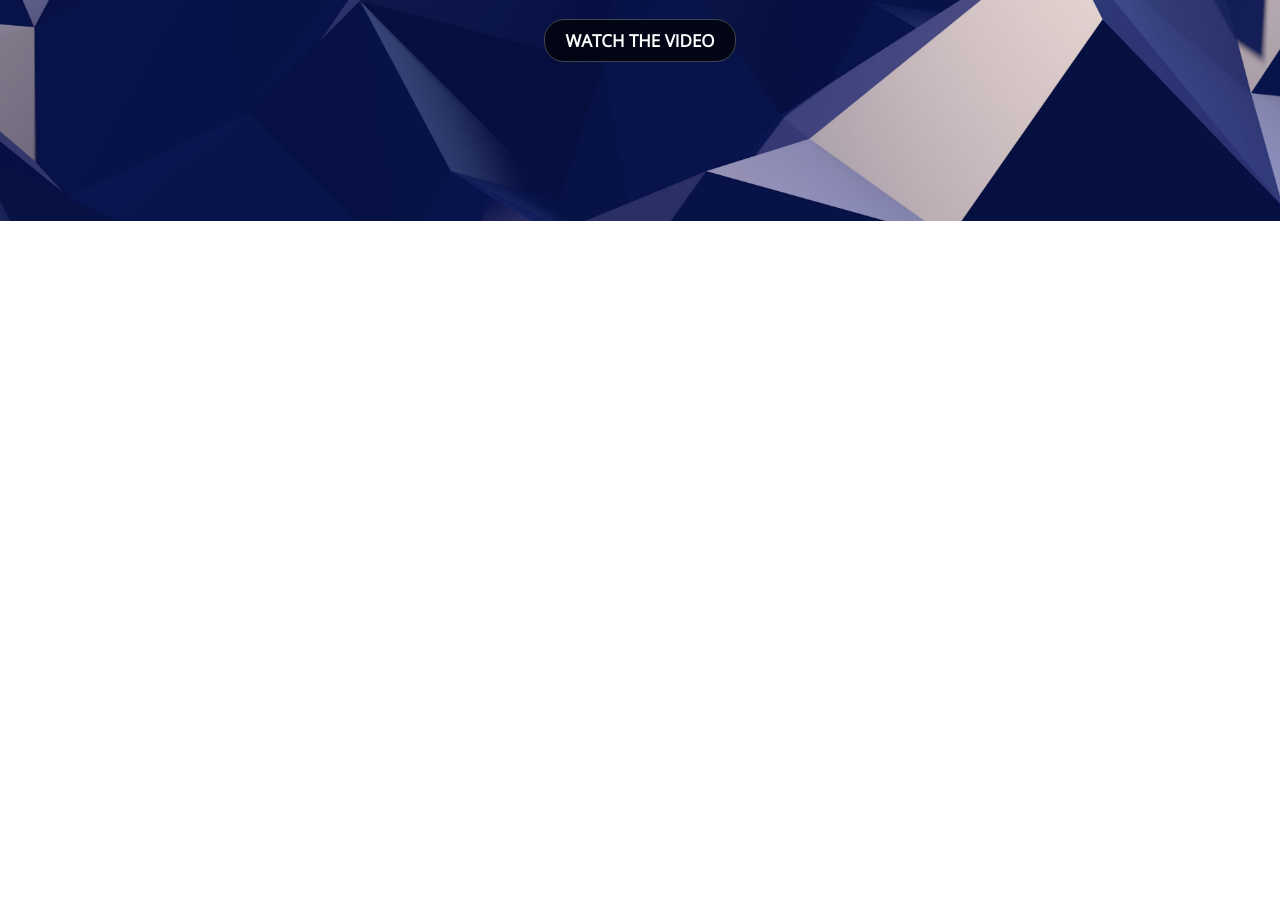
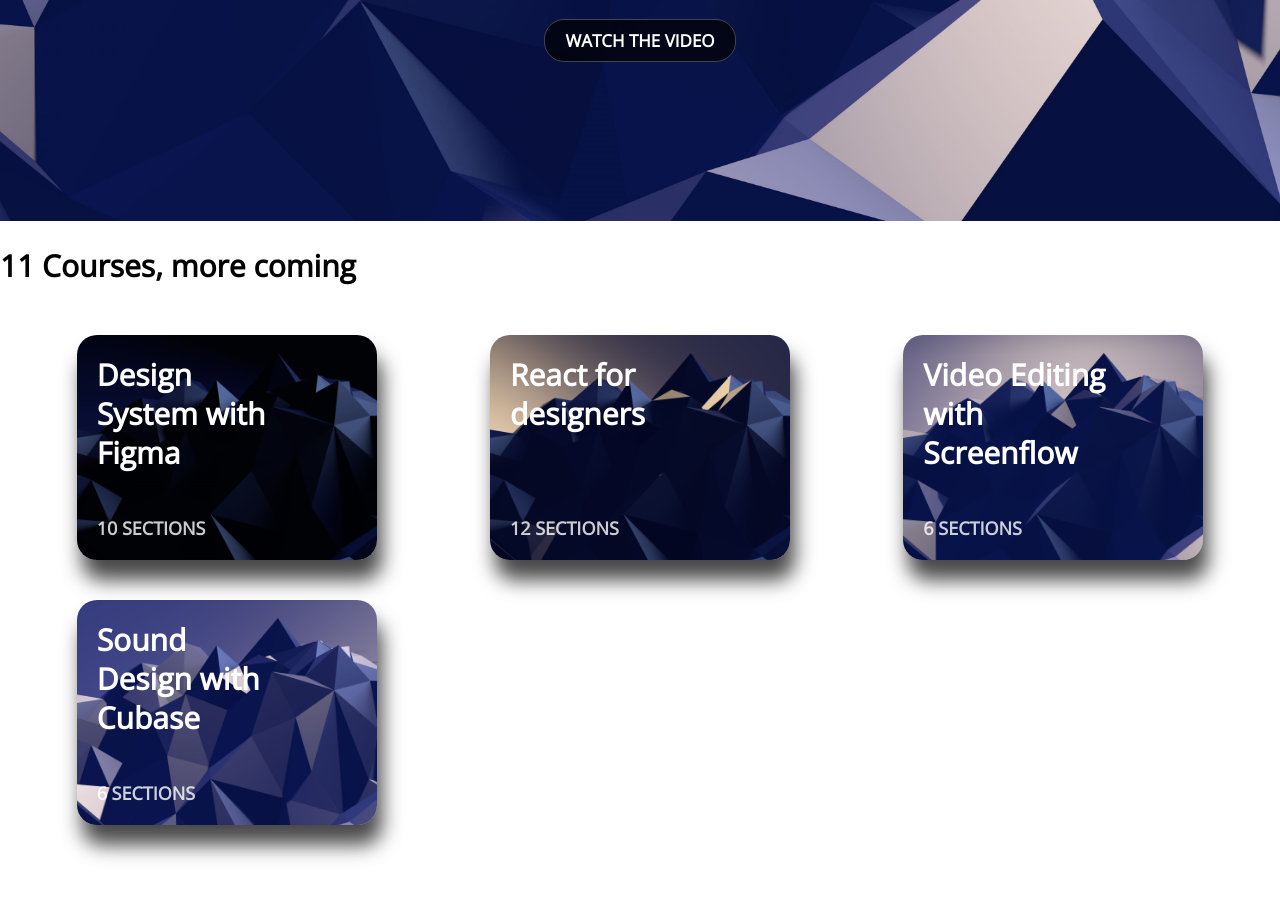
Before and after one commit to EdsonLuiz/isostudy, a Gatsby site: page / in a window 1280 px wide. Shown: the part 579-1476 px from the top of the page. Before the commit the page ends 800 px from the top, so only its background shows below. Built offline with nearby package versions, Linux system fonts and the light colour scheme; Gatsby itself is replaced by a stand-in of ours.

Commit message:
Add card group

```diff
--- a/src/components/layout.css
+++ b/src/components/layout.css
@@ -1,7 +1,7 @@
 @import url('https://fonts.googleapis.com/css?family=Open+Sans');
 
 body {
-   font-family: 'Open Sans', Oxygen, "sans serif";
+  font-family: 'Open Sans', Oxygen, 'sans serif';
   margin: 0;
   font-size: 20px;
   line-height: 1.3;
@@ -57,7 +57,7 @@ a {
   padding: 9px 20px;
   border: 1px solid rgba(255, 255, 255, 0.25);
   border-radius: 20px;
-   transition: 1.5s cubic-bezier(0.2, 0.82, 0.2, 1)
+  transition: 1.5s cubic-bezier(0.2, 0.82, 0.2, 1);
 }
 
 .hero a:hover {
@@ -66,9 +66,17 @@ a {
   border: 1px solid rgba(0, 0, 0, 0.25);
 }
 
+.card-group {
+  margin: 50px 40px 100px;
+  display: grid;
+  grid-template-columns: repeat(3, 1fr);
+  grid-gap: 40px;
+  justify-items: center;
+}
+
 @media (max-width: 640px) {
   .hero-group {
-      padding:  100px 20px;
+    padding: 100px 20px;
   }
 
   .hearo h1 {
--- a/src/pages/index.js
+++ b/src/pages/index.js
@@ -4,6 +4,12 @@ import { Link } from 'gatsby'
 import Layout from '../components/layout'
 // import Image from '../components/image'
 import SEO from '../components/seo'
+import Card from '../components/Card'
+
+import wallpaper from '../images/wallpaper.jpg'
+import wallpaper2 from '../images/wallpaper2.jpg'
+import wallpaper3 from '../images/wallpaper3.jpg'
+import wallpaper4 from '../images/wallpaper4.jpg'
 
 const IndexPage = () => (
   <Layout>
@@ -11,11 +17,41 @@ const IndexPage = () => (
     <div className="hero">
       <div className="hero-group">
         <h1>Learn to design and code React apps</h1>
-        <p>Complete courses about the best tools and design systems. Prototype and build apps with React and Swift.</p>
+        <p>
+          Complete courses about the best tools and design systems. Prototype
+          and build apps with React and Swift.
+        </p>
         <Link to="/page-2/">Watch the video</Link>
       </div>
     </div>
-{/*
+
+    <div className="cards">
+      <h2>11 Courses, more coming</h2>
+      <div className="card-group">
+        <Card
+          title="Design System with Figma"
+          text="10 sections"
+          image={wallpaper}
+        />
+        <Card
+          title="React for designers"
+          text="12 sections"
+          image={wallpaper2}
+        />
+        <Card
+          title="Video Editing with Screenflow"
+          text="6 sections"
+          image={wallpaper3}
+        />
+        <Card
+          title="Sound Design with Cubase"
+          text="6 sections"
+          image={wallpaper4}
+        />
+      </div>{' '}
+      {/* END .card-group */}
+    </div>
+    {/*
     <p>Welcome to your new Gatsby site.</p>
     <p>Now go build something great.</p>
     <div style={{ maxWidth: `300px`, marginBottom: `1.45rem` }}>
```
Lines whose indentation alone changed are shown as unchanged.
